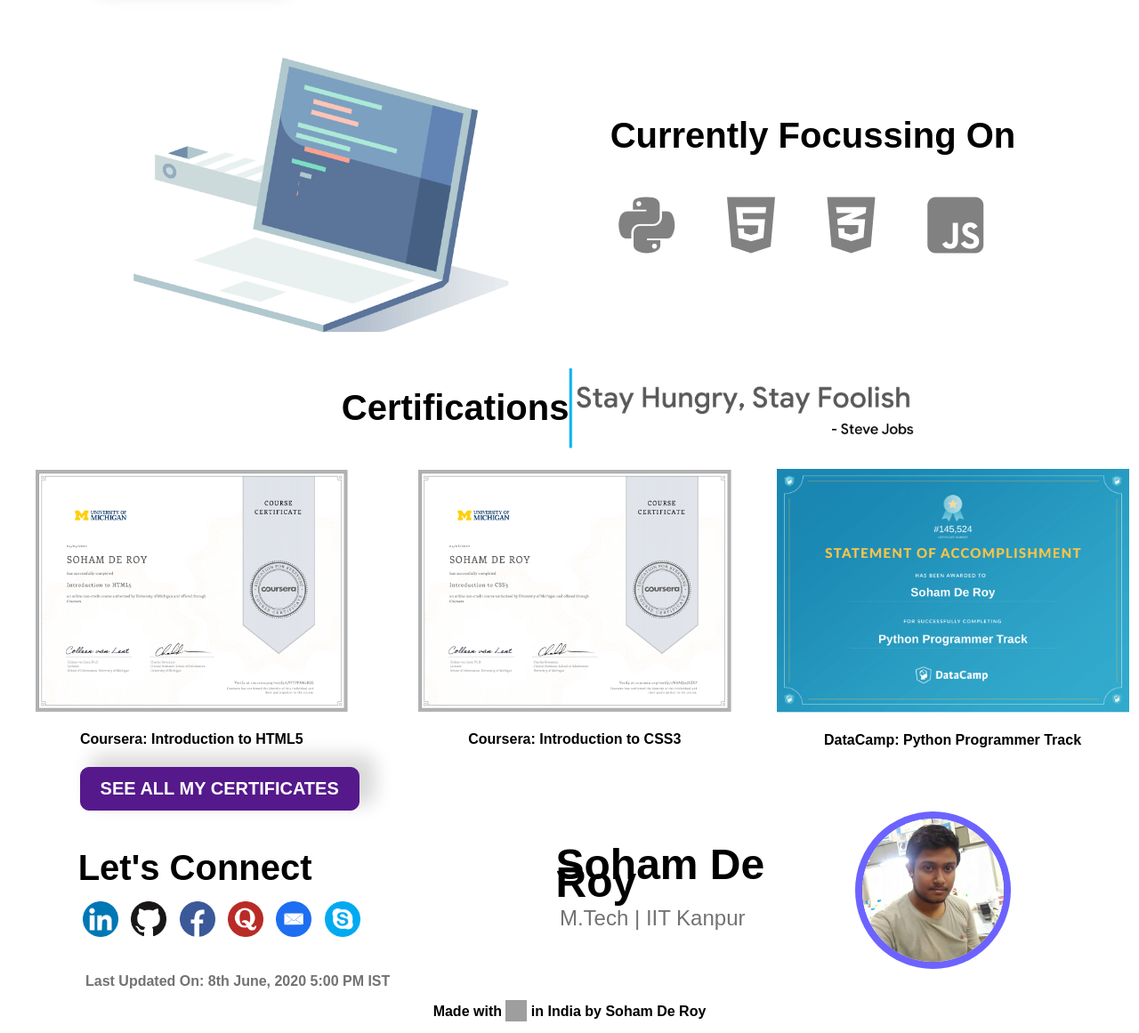
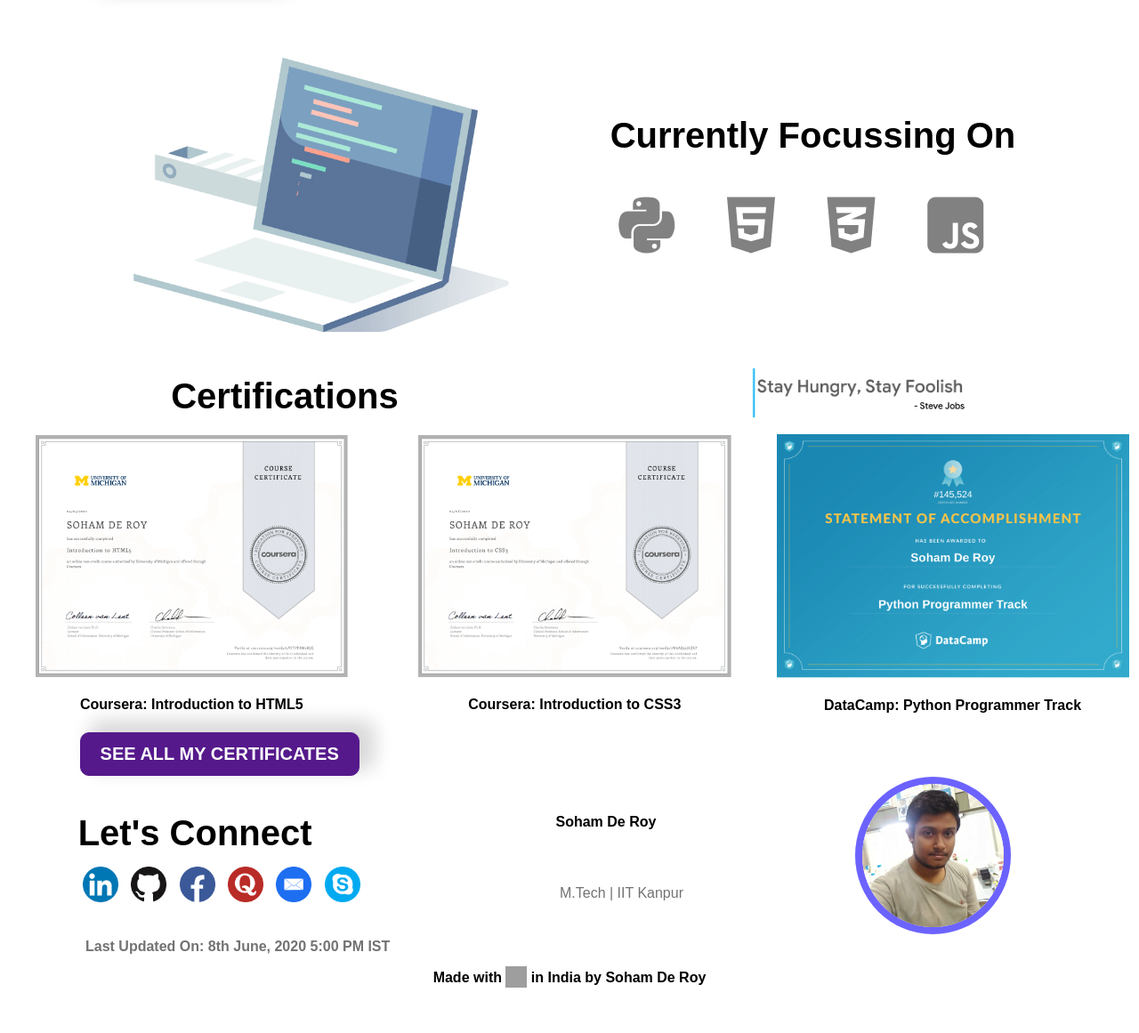
Before and after one commit to sohamderoy/sohamderoy.github.io, a PHP site: page / in a window 1280 px wide. Shown: the part 634-1795 px from the top of the page at 89% size. After the commit the page ends 1744 px from the top, so only its background shows below. Run offline with PHP 8.4, Linux system fonts and the light colour scheme; some libraries are stand-ins or nearby versions; grey boxes are pictures that could not be loaded.

Commit message:
Update main.css

```diff
--- a/css/main.css
+++ b/css/main.css
@@ -149,7 +149,7 @@ p {
 .certifications{
     font-size: 40px;
     font-weight: bold;
-    padding: 0% 0% 1% 60%;
+    padding: 1% 0% 0% 0%;
     text-align: center !important;
 }
 .certificationbutton{
@@ -275,25 +275,24 @@ tr:nth-child(even) {
 
 }
 .certire{
-    float: top;
-    padding: 0% 0% 0% 0%;
-    max-width: 65% !important;
-    margin: 0% 0% 0% -2%;
+    float: none;
+    padding: 0% 0% 0% 31%;
+    max-width: 40% !important;
+    margin: 0% 0% 0% 0%;
     align-items: center;
+    display: block;
 }
 .credentials{
-    font-size: 300%;
     font-weight: bold;
     padding: 0% 0% 0% 25%;
     margin: 0% 0% 0% 0%;
 }
 .credentialsvalues{
     color: #727272;
-    font-size: 150%;
     padding: 0% 0% 0% 26%;
     margin: 0% 0% 0% 0%;
 
 }
 .creds{
-    line-height: 125%;
+    line-height: 2.5em
 }
```
